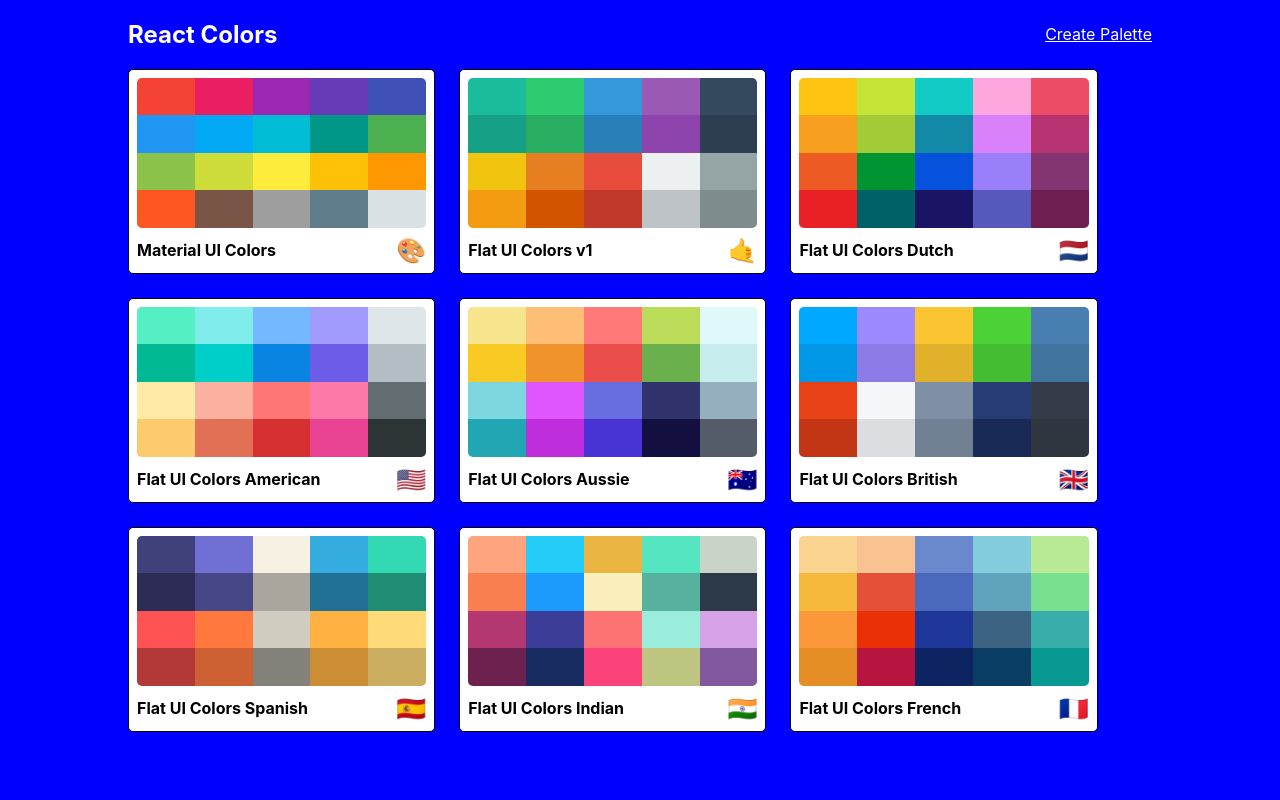
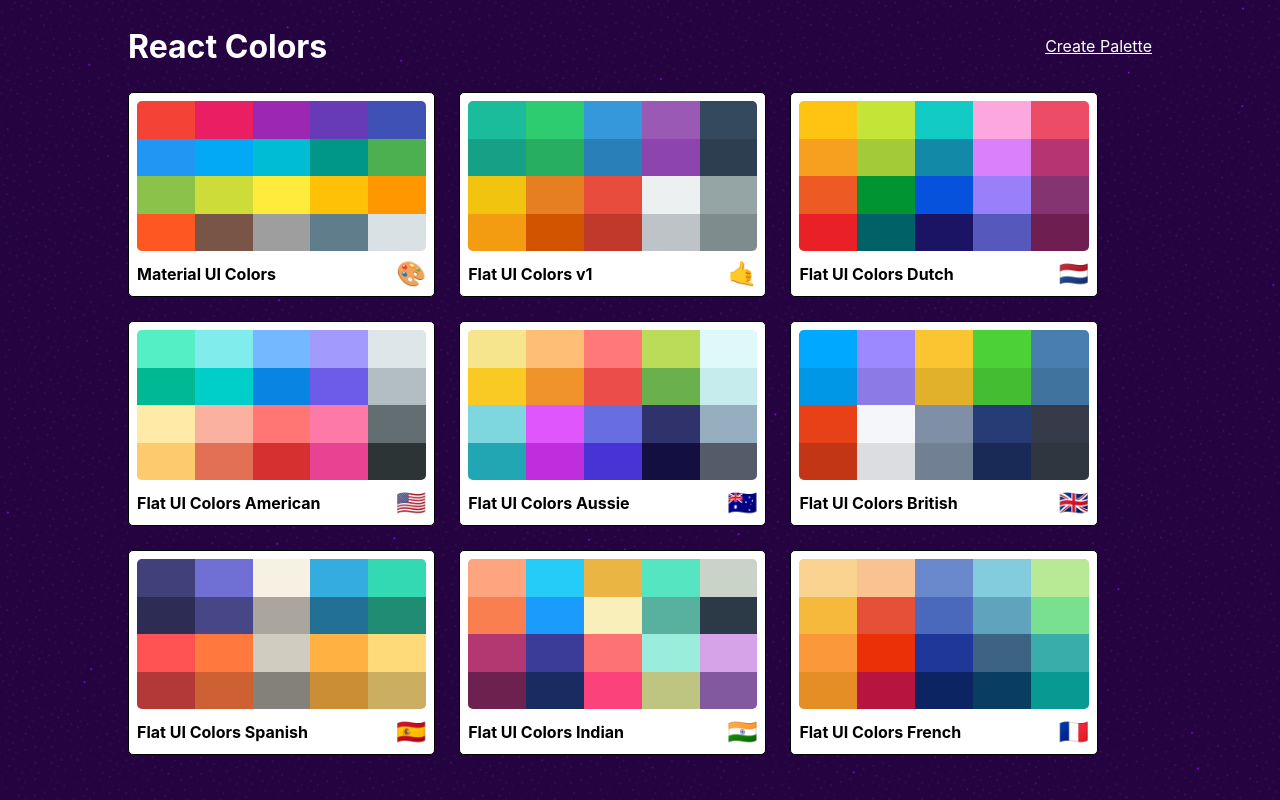
Before and after one commit to christianhubbard/colorboards, a React (Create React App) app: page / in a window 1280 px wide. Built offline with nearby package versions, Linux system fonts and the light colour scheme.

Commit message:
Adding SVG background to palette list

```diff
--- a/src/PaletteList.js
+++ b/src/PaletteList.js
@@ -17,7 +17,7 @@ import {Link} from 'react-router-dom'
             <div className={classes.root}>
                 <div className={classes.container} >
                     <nav className={classes.nav}>
-                        <h1>React Colors</h1>
+                        <h1 className={classes.heading}>React Colors</h1>
                         <Link to="/palette/new">Create Palette</Link>
                     </nav>
                     <div className={classes.palettes}>
--- a/src/styles/PaletteListStyles.js
+++ b/src/styles/PaletteListStyles.js
@@ -1,12 +1,21 @@
 import sizes from './sizes'
+import bg from './bg.svg'
 
 export default {
     root: {
-        backgroundColor: 'blue',
         height: "100vh",
         display: 'flex',
         alignItems: 'flex-start',
-        justifyContent: 'center'
+        justifyContent: 'center',
+        backgroundColor: `#240340`,
+        backgroundImage: `url(${bg})`,
+        backgroundAttachment: `fixed`,
+        backgroundSize: `cover`,
+        /* background by SVGBackgrounds.com */
+        overflow: `scroll`,
+    },
+    heading: {
+        fontSize: '2rem',
     },
     container: {
         width: '50%',
@@ -29,7 +38,7 @@ export default {
         alignItems:'center',
         "& a": {
             color:'white',
-        }
+        },
     },
     palettes: {
         boxSizing: 'broder-box',
```
Also changed, not shown: src/styles/bg.svg (added).
